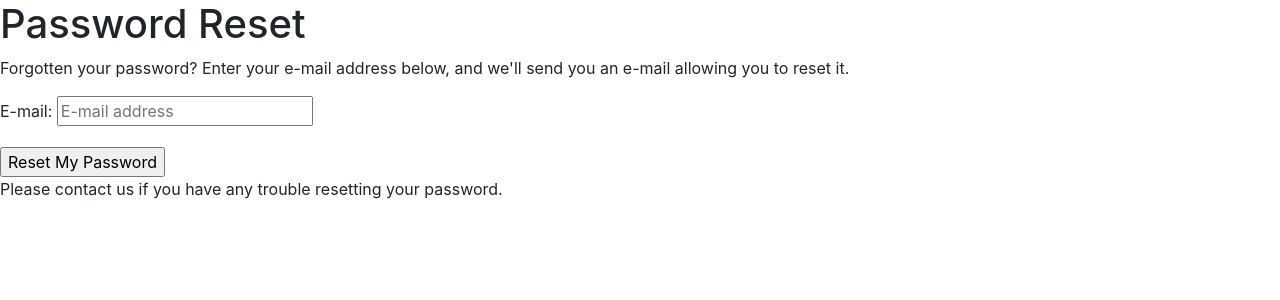
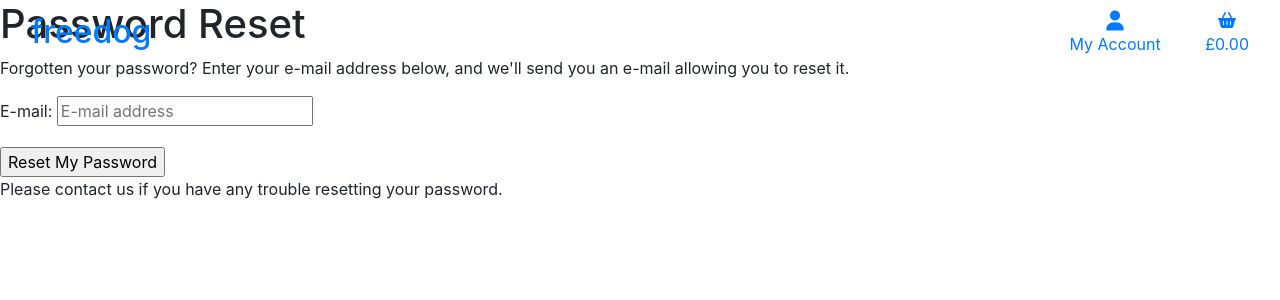
Before and after one commit to LHarveyDev/freedog, a Django app: page /accounts/password/reset/ in a window 1280 px wide. Shown: the top 300 px of the page. Run offline with Django 3.2, Linux system fonts and the light colour scheme; some libraries are stand-ins or nearby versions.

Commit message:
added home, profile and shopping bag links to header

```diff
--- a/templates/base.html
+++ b/templates/base.html
@@ -21,6 +21,7 @@
     {% endblock %}
 
     {% block corejs %}
+    <script src="https://kit.fontawesome.com/c454350385.js" crossorigin="anonymous"></script>
     <script src="https://cdn.jsdelivr.net/npm/jquery@3.5.1/dist/jquery.min.js" integrity="sha256-9/aliU8dGd2tb6OSsuzixeV4y/faTqgFtohetphbbj0=" crossorigin="anonymous"></script>
     <script src="https://cdn.jsdelivr.net/npm/bootstrap@4.6.2/dist/js/bootstrap.bundle.min.js" integrity="sha384-Fy6S3B9q64WdZWQUiU+q4/2Lc9npb8tCaSX9FK7E8HnRr0Jz8D6OP9dO5Vg3Q9ct" crossorigin="anonymous"></script>
     {% endblock %}
@@ -31,7 +32,54 @@
     <title>freedog {% block extra_title %}{% endblock %}</title>
   </head>
   <body>
-    <header class="container-fluid fixed-top"></header>
+    <header class="container-fluid fixed-top">
+      <div class="row">
+        <div class="col-12 col-lg-6 my-auto py-1 py-lg-0 text-left">
+          <a href="{% url 'home' %}" class="nav-link main-logo-link">
+            <h2 class="logo-font text-black my-0">freedog</h2>
+          </a>
+        </div>
+
+        <div class="col-12 col-lg-6 my-auto py-1 py-lg-0 text-right">
+          <ul class="list-inline list-unstyled text-center text-lg-right my-0">
+              <li class="list-inline-item dropdown">
+                  <a class="text-black nav-link" href="#" id="user-options" data-toggle="dropdown" aria-haspopup="true" aria-expanded="false">
+                      <div class="text-center">
+                          <div><i class="fas fa-user fa-lg"></i></div>
+                          <p class="my-0">My Account</p>
+                      </div>
+                  </a>
+                  <div class="dropdown-menu border-0" aria-labelledby="user-options">
+                      {% if request.user.is_authenticated %}
+                          {% if request.user.is_superuser %}
+                              <a href="" class="dropdown-item">Site Management</a>
+                          {% endif %}
+                          <a href="" class="dropdown-item">My Profile</a>
+                          <a href="{% url 'account_logout' %}" class="dropdown-item">Logout</a>
+                      {% else %}
+                          <a href="{% url 'account_signup' %}" class="dropdown-item">Register</a>
+                          <a href="{% url 'account_login' %}" class="dropdown-item">Login</a>
+                      {% endif %}
+                  </div>
+              </li>
+              <li class="list-inline-item">
+                  <a class="{% if grand_total %}text-info font-weight-bold{% else %}text-black{% endif %} nav-link" href="">
+                      <div class="text-center">
+                          <div><i class="fa-solid fa-basket-shopping"></i></div>
+                          <p class="my-0">
+                              {% if grand_total %}
+                                  ${{ grand_total|floatformat:2 }}
+                              {% else %}
+                                  £0.00
+                              {% endif %}
+                          </p>
+                      </div>
+                  </a>
+              </li>
+          </ul>
+        </div>
+      </div>
+    </header>
 
     {% if messages %}
         <div class="message-container"></div>
```
Also changed, not shown: README.md.
